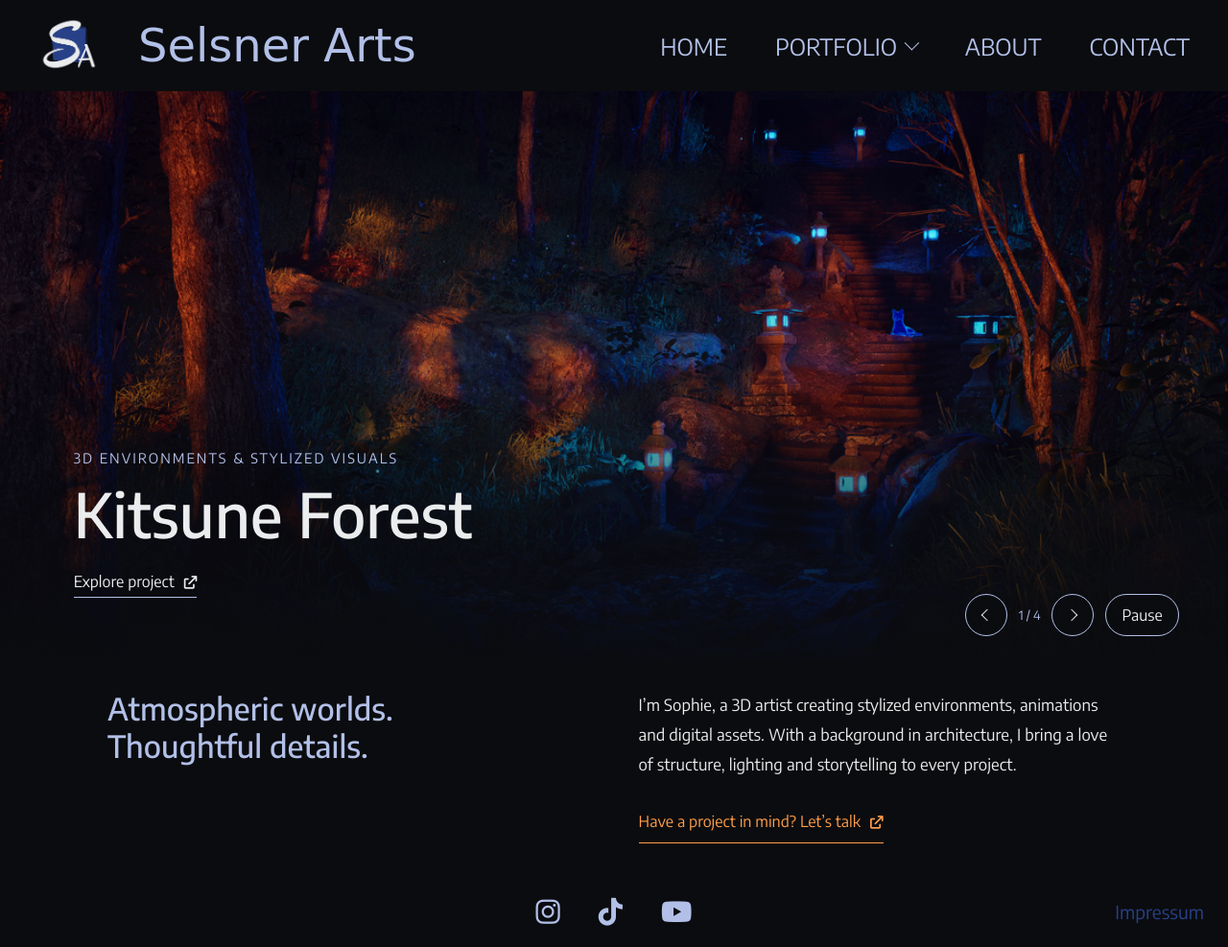
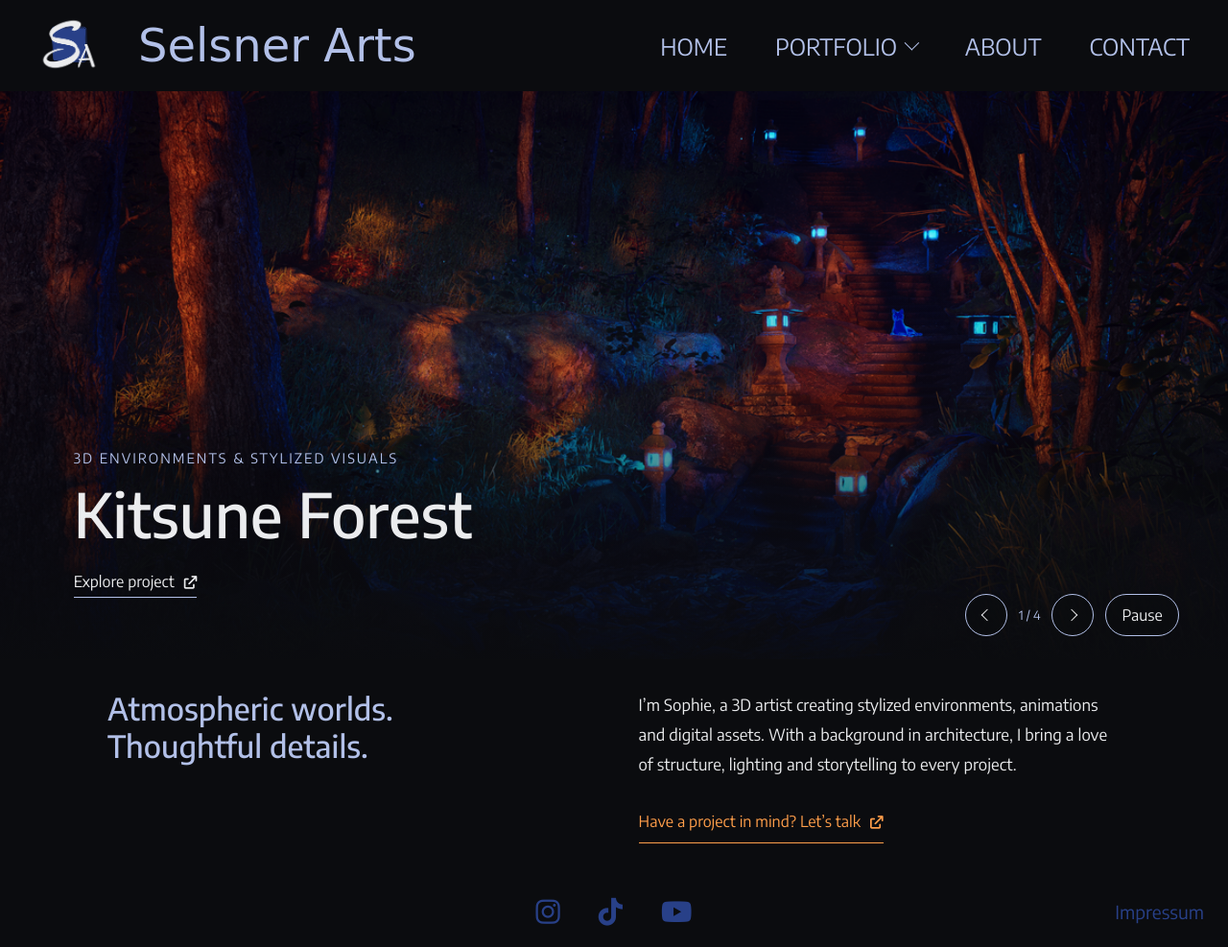
Before and after one commit to SelsnerArts/Website, a plain HTML site: page index.html in a window 1280 px wide. Shown: the whole page at 96% size. Drawn offline with Linux system fonts and the light colour scheme; some icons are missing; a web font is replaced by a local one.

Commit message:
Use imprint blue for footer social icons

```diff
--- a/css/style_Footer.css
+++ b/css/style_Footer.css
@@ -19,7 +19,7 @@ footer .social-links {
 }
 
 footer .social-links a {
-  color: #b2c0e8;
+  color: #284088;
   font-size: 1.8rem;
   transition:
     transform 0.3s ease,
```
